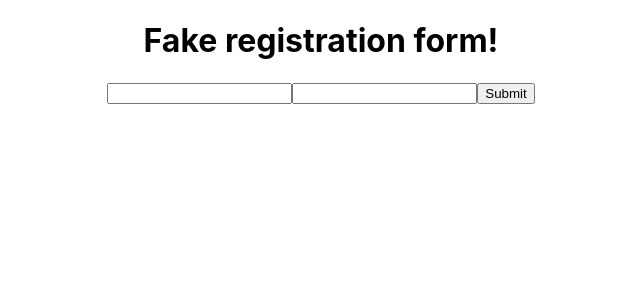
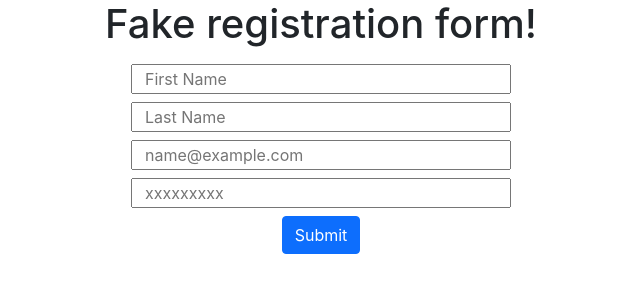
Before and after one commit to clintonlunn/react-registration-form, a React (Create React App) app: page / in a window 1280 px wide. Shown: the top 300 px of the page, without its empty margins (319-959 px from the left). Built offline with nearby package versions, Linux system fonts and the light colour scheme.

Commit message:
nextpage progress

```diff
--- a/package.json
+++ b/package.json
@@ -3,9 +3,12 @@
   "version": "0.1.0",
   "private": true,
   "dependencies": {
+    "bootstrap": "^5.1.3",
     "formik": "^2.2.9",
     "react": "^17.0.2",
+    "react-bootstrap": "^2.0.4",
     "react-dom": "^17.0.2",
+    "react-router-dom": "^6.2.1",
     "react-scripts": "5.0.0"
   },
   "scripts": {
--- a/public/index.html
+++ b/public/index.html
@@ -3,7 +3,7 @@
   <head>
     <meta charset="utf-8" />
     <link rel="shortcut icon" href="%PUBLIC_URL%/favicon.ico" />
-    <meta name="viewport" content="width=device-width, initial-scale=1" />
+    <link href="https://cdn.jsdelivr.net/npm/bootstrap@5.1.3/dist/css/bootstrap.min.css" rel="stylesheet" integrity="sha384-1BmE4kWBq78iYhFldvKuhfTAU6auU8tT94WrHftjDbrCEXSU1oBoqyl2QvZ6jIW3" crossorigin="anonymous">    <meta name="viewport" content="width=device-width, initial-scale=1" />
     <meta name="theme-color" content="#000000" />
     <!--
       manifest.json provides metadata used when your web app is installed on a
--- a/src/App.js
+++ b/src/App.js
@@ -1,13 +1,14 @@
-import React, { Component } from 'react';
-import logo from './logo.svg';
-import './App.css';
-import RegistrationForm from './components/RegistrationForm'
+import React from "react";
+import logo from "./logo.svg";
+import "./App.css";
+import RegistrationForm from "./components/RegistrationForm";
 
-
-const App = () => (
-  <div className="App">
-    <RegistrationForm />
-  </div>
-)
+const App = () => {
+  return (
+    <div className="App">
+      <RegistrationForm />
+    </div>
+  );
+};
 
 export default App;
--- /dev/null
+++ b/src/components/NextPage.js
@@ -0,0 +1,6 @@
+// Render Prop
+import React from "react";
+
+const NextPage = () => <div>Hello next page</div>;
+
+export default NextPage;
--- a/src/components/RegistrationForm.js
+++ b/src/components/RegistrationForm.js
@@ -1,36 +1,96 @@
 // Render Prop
- import React from 'react';
- import { Formik, Form, Field, ErrorMessage } from 'formik';
- import validation from '../utils/RegistrationFormValidation'
+import React from "react";
+import { Formik, Form, Field, ErrorMessage } from "formik";
+import validation from "../utils/RegistrationFormValidation";
+import { Link, useNavigate } from "react-router-dom";
+import { useHistory } from "react-router-dom"; // version 5.2.0
+
+import Button from "react-bootstrap/Button";
+import Container from "react-bootstrap/Container";
+import Row from "react-bootstrap/Row";
+import Col from "react-bootstrap/Col";
+
+function RegistrationForm() {
+  let navigate = useNavigate();
 
   const handleSubmit = (values, { setSubmitting }) => {
-    setTimeout(() => {
-      alert(JSON.stringify(values, null, 2));
-      setSubmitting(false);
-    }, 400);
-  }
+    navigate("/nextpage");
 
- const RegistrationForm = () => (
+    // setTimeout(() => {
+    //   alert(JSON.stringify(values, null, 2));
+    //   setSubmitting(false);
+    // }, 400);
+  };
+
+  return (
     <div>
       <h1>Fake registration form!</h1>
       <Formik
-       initialValues={{ email: '', password: '' }}
+        initialValues={{
+          firstName: "",
+          lastName: "",
+          email: "",
+          password: "",
+        }}
         validate={validation}
         onSubmit={handleSubmit}
       >
         {({ isSubmitting }) => (
+          <Container>
+            <Row>
+              <Col />
+              <Col>
                 <Form>
-           <Field type="email" name="email" />
+                  <Row className="mt-2">
+                    <Field
+                      type="input"
+                      name="firstName"
+                      placeholder="First Name"
+                    />
+                    <ErrorMessage name="firstName" component="div" />
+                  </Row>
+                  <Row className="mt-2">
+                    <Field
+                      type="input"
+                      name="lastName"
+                      placeholder="Last Name"
+                    />
+                    <ErrorMessage name="lastName" component="div" />
+                  </Row>
+                  <Row className="mt-2">
+                    <Field
+                      type="email"
+                      name="email"
+                      placeholder="name@example.com"
+                    />
                     <ErrorMessage name="email" component="div" />
-           <Field type="password" name="password" />
+                  </Row>
+                  <Row className="mt-2">
+                    <Field
+                      type="password"
+                      name="password"
+                      placeholder="xxxxxxxxx"
+                    />
                     <ErrorMessage name="password" component="div" />
-           <button type="submit" disabled={isSubmitting}>
+                    <br />
+                  </Row>
+                  <Button
+                    type="submit"
+                    disabled={isSubmitting}
+                    onSubmit={handleSubmit}
+                    className="mt-2"
+                  >
                     Submit
-           </button>
+                  </Button>
                 </Form>
+              </Col>
+              <Col />
+            </Row>
+          </Container>
         )}
       </Formik>
     </div>
   );
+}
 
 export default RegistrationForm;
--- a/src/index.js
+++ b/src/index.js
@@ -1,12 +1,24 @@
-import React from 'react';
-import ReactDOM from 'react-dom';
-import './index.css';
-import App from './App';
-import * as serviceWorker from './serviceWorker';
+import React from "react";
+// import ReactDOM from "react-dom";
+import { render } from "react-dom";
+import { HashRouter as Router, Route, Routes } from "react-router-dom";
+import "./index.css";
+import App from "./App";
+import NextPage from "./components/NextPage";
+import * as serviceWorker from "./serviceWorker";
 
-ReactDOM.render(<App />, document.getElementById('root'));
+render(
+  <Router>
+    <Routes>
+      <Route path="/*" element={<App />} />
+      <Route path="/nextpage" element={<NextPage />} />
+    </Routes>
+  </Router>,
+  document.querySelector("#root")
+);
+// ReactDOM.render(<App />, document.getElementById('root'));
 
 // If you want your app to work offline and load faster, you can change
 // unregister() to register() below. Note this comes with some pitfalls.
 // Learn more about service workers: https://bit.ly/CRA-PWA
-serviceWorker.unregister();
+// serviceWorker.unregister();
```
Also changed, not shown: 1 other file (tests, documents, lock files or other folders). Lines whose indentation alone changed are shown as unchanged.
